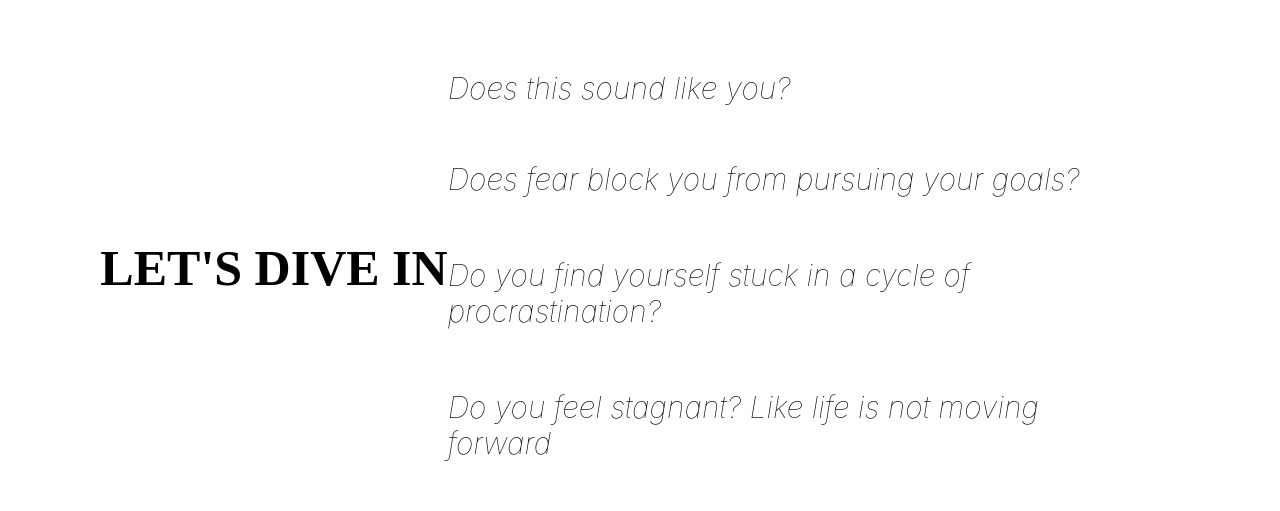
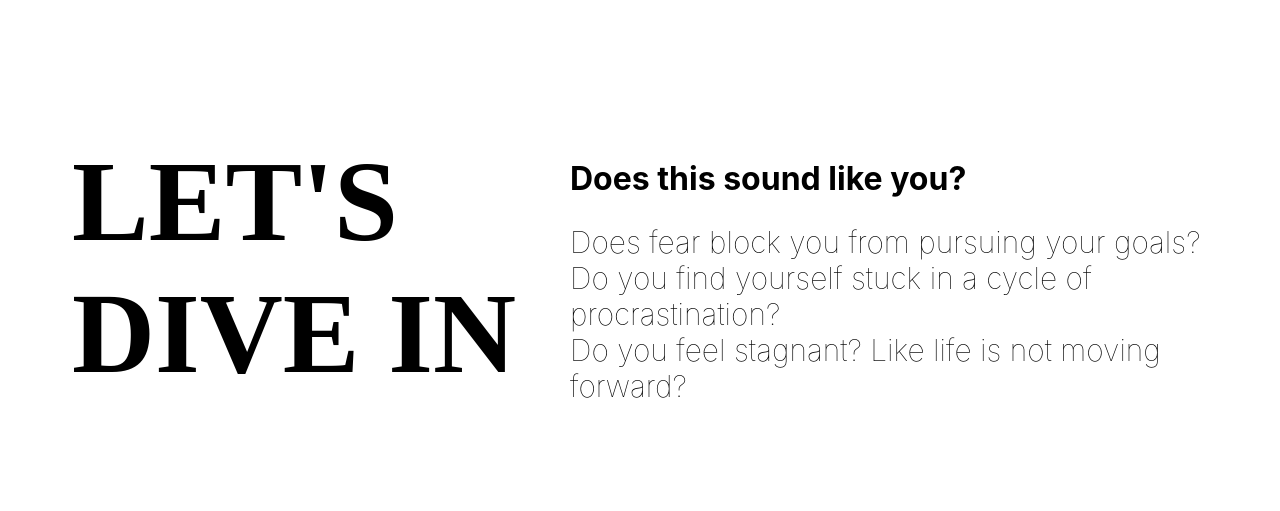
Before and after one commit to sfia-o/jillian-rutledge, a React (Create React App) app in the folder frontend/: page / in a window 1280 px wide. Shown: the part 856-1367 px from the top of the page. Built offline with nearby package versions, Linux system fonts and the light colour scheme.

Commit message:
Styling.

```diff
--- a/frontend/src/components/WelcomeSection/WelcomeElements.js
+++ b/frontend/src/components/WelcomeSection/WelcomeElements.js
@@ -2,7 +2,7 @@ import styled from 'styled-components';
 
 export const WelcomeContainer = styled.div`
   z-index: 0;
-  max-width: 1200px;
+  max-width: 2000px;
   height: 600px;
   position: relative;
   padding: 24px;
@@ -14,12 +14,12 @@ export const WelcomeContainer = styled.div`
 
 export const WelcomeH1 = styled.h1`
   color: white;
+  max-width: 450px;
   font-family: "Grandiflora One", cursive;
-  font-size: 50px;
-  text-align: center;
-  font-weight: black;
+  font-size: 115px;
+  text-align: start;
   color: black;
-  margin: 0;
+  margin: 0 3rem;
   padding: 0;
 
   @media screen and (max-width: 768px) {
@@ -39,15 +39,34 @@ export const Container = styled.div`
 `;
 
 export const WelcomeH2 = styled.h2`
-    color: black;
+  color: black;
+  max-width: 1000px;
+  font-size: 32px;
+  text-align: start;
+  font-style: bold;
+  margin: 3 0;
+
+  @media screen and (max-width: 768px) {
+    font-size: 40px;
+  }
+
+  @media screen and (max-width: 480px) {
+    font-size: 32px;
+  }
+`;
+
+export const SubContainer = styled.div`
+  margin: 2 0;
+`
+
+export const WelcomeP = styled.p`
+   color: black;
   max-width: 700px;
   font-size: 30px;
+  margin: 0;
   text-align: start;
-  margin: 0 50;
   font-weight: 100;
-  font-style: italic;
   color: black;
-  margin: 0 34;
   padding: 0;
 
   @media screen and (max-width: 768px) {
@@ -58,24 +77,3 @@ export const WelcomeH2 = styled.h2`
     font-size: 32px;
   }
 `;
-
-export const WelcomeP = styled.p`
-   color: black;
-  max-width: 700px;
-  font-size: 30px;
-  text-align: start;
-  margin: 0 50;
-  font-weight: 100;
-  font-style: italic;
-  color: black;
-  margin: 0 34;
-  padding: 0;
-
-  @media screen and (max-width: 768px) {
-    font-size: 40px;
-  }
-
-  @media screen and (max-width: 480px) {
-    font-size: 32px;
-  }
-`;
--- a/frontend/src/components/WelcomeSection/WelcomeSection.js
+++ b/frontend/src/components/WelcomeSection/WelcomeSection.js
@@ -1,5 +1,5 @@
 import React from 'react'
-import { WelcomeContainer, WelcomeH1, Container, WelcomeH2, WelcomeP } from "./WelcomeElements";
+import { WelcomeContainer, WelcomeH1, Container, SubContainer, WelcomeH2, WelcomeP } from "./WelcomeElements";
 
 
 function WelcomeSection() {
@@ -8,9 +8,11 @@ function WelcomeSection() {
       <WelcomeH1>LET'S DIVE IN</WelcomeH1>
       <Container>
       <WelcomeH2>Does this sound like you?</WelcomeH2>
+      <SubContainer>
       <WelcomeP>Does fear block you from pursuing your goals?</WelcomeP>
       <WelcomeP>Do you find yourself stuck in a cycle of procrastination?</WelcomeP>
-      <WelcomeP>Do you feel stagnant? Like life is not moving forward</WelcomeP>
+      <WelcomeP>Do you feel stagnant? Like life is not moving forward?</WelcomeP>
+      </SubContainer>
       </Container>
 
     </WelcomeContainer>
```
